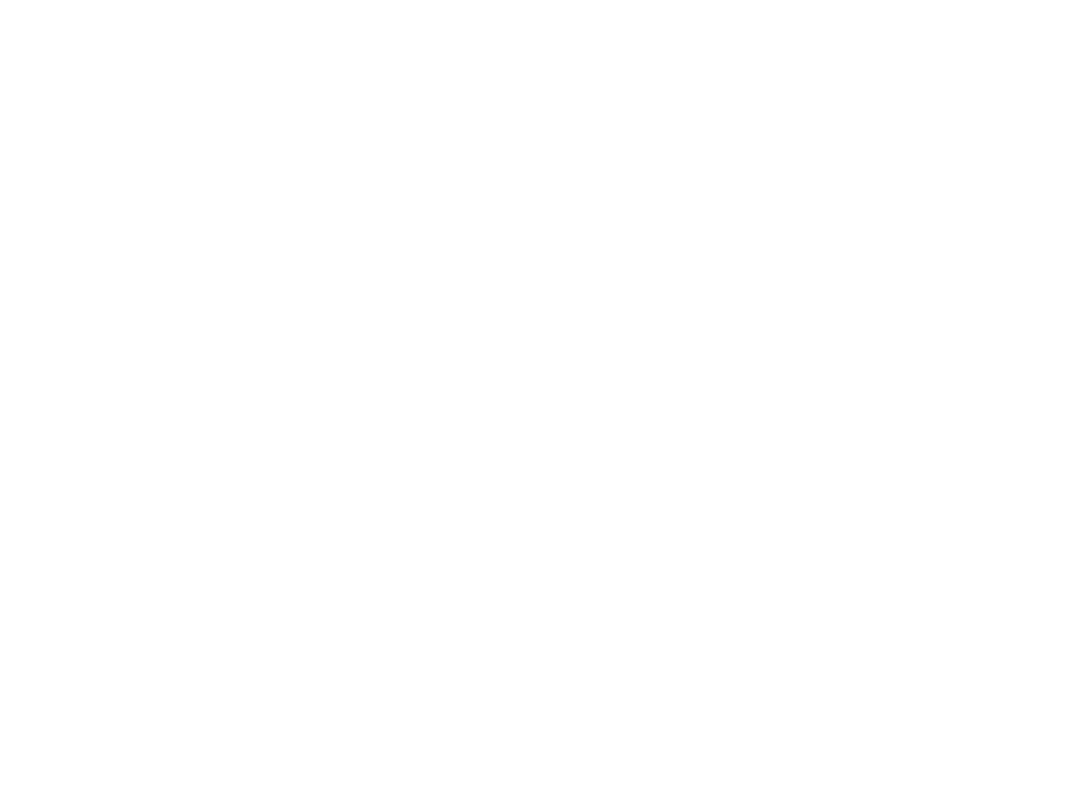
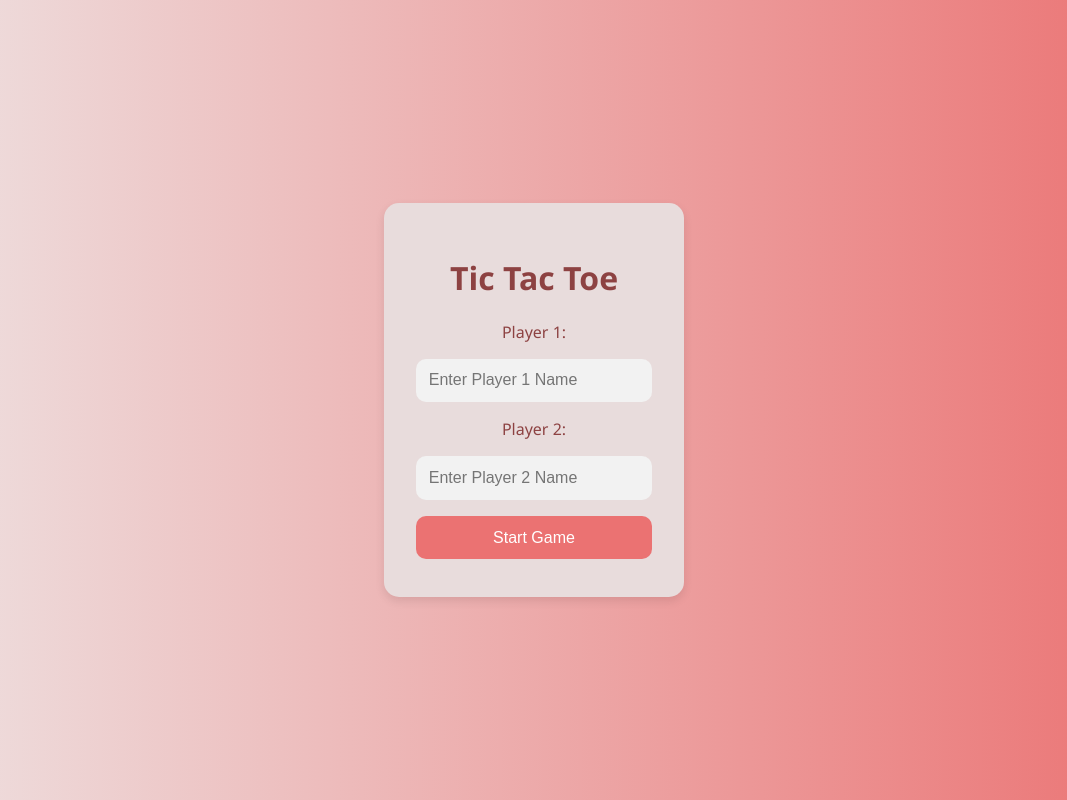
Before and after one commit to fasnaa/tic-tac-toe, a plain HTML site: page index.html in a window 1280 px wide. Shown: the whole page, without its empty margins (106-1173 px from the left). Drawn offline with Linux system fonts and the light colour scheme.

Commit message:
Add basic UI and styles

```diff
--- a/index.html
+++ b/index.html
@@ -4,8 +4,28 @@
     <meta charset="UTF-8">
     <meta name="viewport" content="width=device-width, initial-scale=1.0">
     <title>tic tac toe | Fasnaa</title>
+    <link rel="stylesheet" href="style.css">
 </head>
 <body>
+    <div class="all-container">
+        <h1 class="title">Tic Tac Toe</h1>
+        <div class="setup">
+            <div class="player">
+                <label for="player1">Player 1:</label>
+                <input type="text" id="player1" placeholder="Enter Player 1 Name" />
+            </div>
+            <div class="player">
+                <label for="player2">Player 2:</label>
+                <input type="text" id="player2" placeholder="Enter Player 2 Name" />
+            </div>
+            <button id="startBtn">Start Game</button>
+            <p class="error" id="error"></p>
+        </div>
+        <div id="board" class="hidden">
 
+        </div>
+
+    </div>
+    <script src="script.js"></script>
 </body>
 </html>
--- a/style.css
+++ b/style.css
@@ -0,0 +1,55 @@
+*{
+    box-sizing: border-box;
+}
+
+body {
+    margin: 0;
+    padding: 0;
+    font-family: 'Segoe UI', sans-serif;
+    background: linear-gradient(to right, #eee2e2, #eb7272);
+    color: #8d4242;
+    display: flex;
+    justify-content: center;
+    align-items: center;
+    height: 100vh;
+}
+.all-container {
+    min-width: 300px;
+    padding: 2rem;
+    background-color: #e8dcdc;
+    border-radius: 15px;
+    box-shadow: 0 4px 10px rgba(33, 7, 7, 0.1);
+    text-align: center;
+}
+input , button {
+    display: block;
+    width: 100%;
+    padding: 0.8rem;
+    margin: 1rem 0;
+    border: none;
+    border-radius: 10px;
+    font-size: 1rem;
+    border: none;
+}
+input {
+    background-color: #f2f2f2;
+    color: #333;
+}
+button {
+    background-color: #eb7272;
+    color: #fff;
+    cursor: pointer;
+    transition: all 0.3s ease;
+}
+button:hover {
+    background-color: #e95959;
+}
+.error {
+    color: #ff0000;
+    font-size: 0.9rem;
+    margin-top: -10px;
+    margin-bottom: 10px;
+}
+.hidden {
+    display: none;
+}
```
